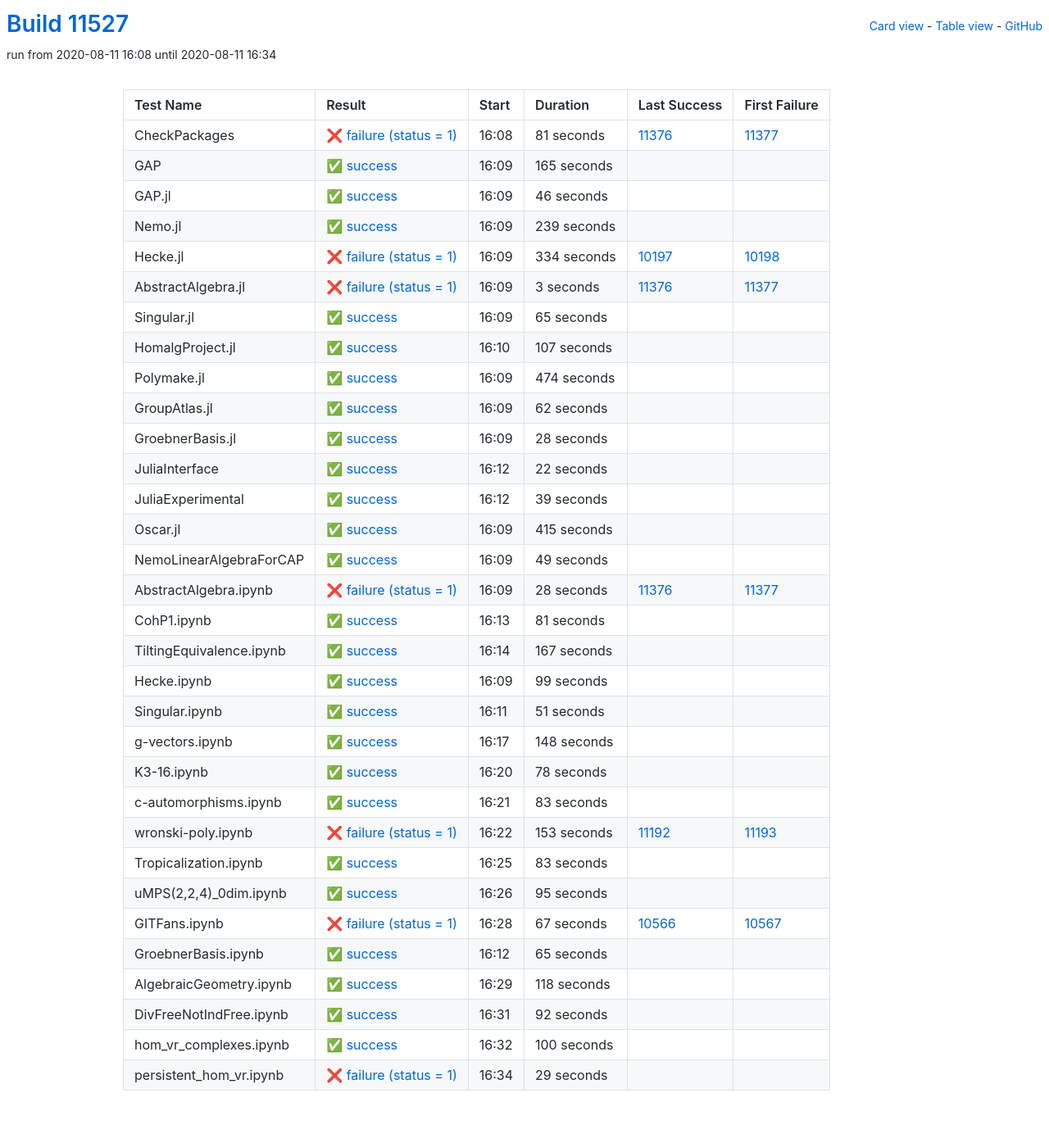
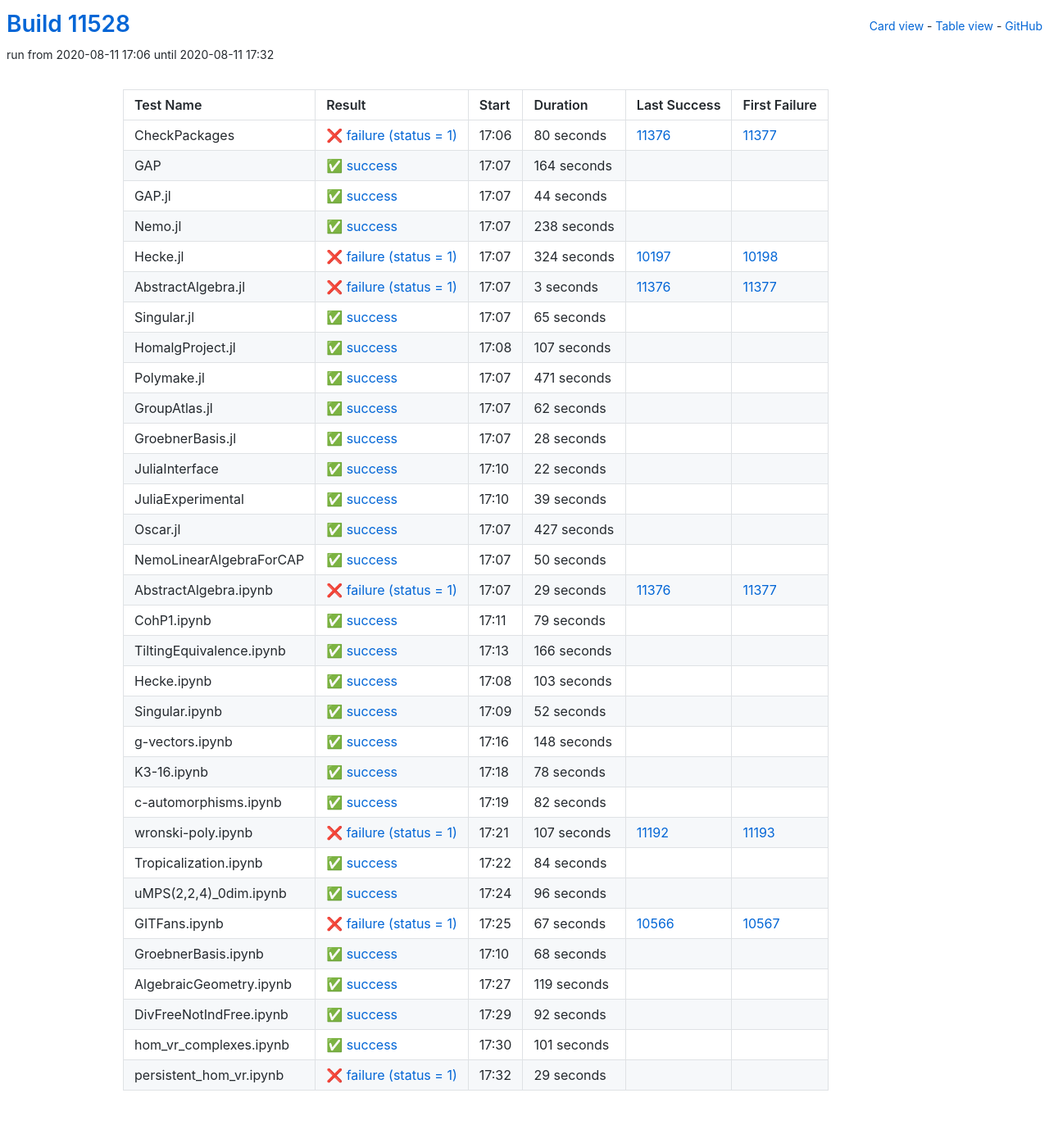
Before and after one commit to oscar-system/oscar-ci-status, a Jekyll site: the page built from table.html, in a window 1280 px wide. Shown: the whole page at 82% size. Built offline with Jekyll 4.4.1, drawn with Linux system fonts in a browser that asks for light colours.

Commit message:
Build #11528

```diff
--- a/_data/ci.yml
+++ b/_data/ci.yml
@@ -1,6 +1,6 @@
 ---
-build: 11527
-build_url: https://oscarci.mathematik.uni-kl.de/job/oscar/11527/
+build: 11528
+build_url: https://oscarci.mathematik.uni-kl.de/job/oscar/11528/
 job: oscar
 organization: oscar-system
 repo: oscar-ci-status
@@ -8,68 +8,68 @@
 tests:
 - name: CheckPackages
   id: checkpackages
-  log: https://oscarci.mathematik.uni-kl.de/job/oscar/11527/artifact/logs/build-11527/CheckPackages.log
-  start: 2020-08-11 16:08
+  log: https://oscarci.mathematik.uni-kl.de/job/oscar/11528/artifact/logs/build-11528/CheckPackages.log
+  start: 2020-08-11 17:06
   success: false
   exitcode: 1
   status: failure
-  duration: 81
+  duration: 80
   last_success: 11376
   last_success_url: https://oscarci.mathematik.uni-kl.de/job/oscar/11376/
   first_failure: 11377
   first_failure_url: https://oscarci.mathematik.uni-kl.de/job/oscar/11377/
 - name: GAP
   id: gap
-  log: https://oscarci.mathematik.uni-kl.de/job/oscar/11527/artifact/logs/build-11527/GAP.log
-  start: 2020-08-11 16:09
+  log: https://oscarci.mathematik.uni-kl.de/job/oscar/11528/artifact/logs/build-11528/GAP.log
+  start: 2020-08-11 17:07
   success: true
   exitcode: 0
   status: success
-  duration: 165
+  duration: 164
   last_success: false
   last_success_url:
   first_failure: false
   first_failure_url:
 - name: GAP.jl
   id: gap-jl
-  log: https://oscarci.mathematik.uni-kl.de/job/oscar/11527/artifact/logs/build-11527/GAP.jl.log
-  start: 2020-08-11 16:09
+  log: https://oscarci.mathematik.uni-kl.de/job/oscar/11528/artifact/logs/build-11528/GAP.jl.log
+  start: 2020-08-11 17:07
   success: true
   exitcode: 0
   status: success
-  duration: 46
+  duration: 44
   last_success: false
   last_success_url:
   first_failure: false
   first_failure_url:
 - name: Nemo.jl
   id: nemo-jl
-  log: https://oscarci.mathematik.uni-kl.de/job/oscar/11527/artifact/logs/build-11527/Nemo.jl.log
-  start: 2020-08-11 16:09
+  log: https://oscarci.mathematik.uni-kl.de/job/oscar/11528/artifact/logs/build-11528/Nemo.jl.log
+  start: 2020-08-11 17:07
   success: true
   exitcode: 0
   status: success
-  duration: 239
+  duration: 238
   last_success: false
   last_success_url:
   first_failure: false
   first_failure_url:
 - name: Hecke.jl
   id: hecke-jl
-  log: https://oscarci.mathematik.uni-kl.de/job/oscar/11527/artifact/logs/build-11527/Hecke.jl.log
-  start: 2020-08-11 16:09
+  log: https://oscarci.mathematik.uni-kl.de/job/oscar/11528/artifact/logs/build-11528/Hecke.jl.log
+  start: 2020-08-11 17:07
   success: false
   exitcode: 1
   status: failure
-  duration: 334
+  duration: 324
   last_success: 10197
   last_success_url: https://oscarci.mathematik.uni-kl.de/job/oscar/10197/
   first_failure: 10198
   first_failure_url: https://oscarci.mathematik.uni-kl.de/job/oscar/10198/
 - name: AbstractAlgebra.jl
   id: abstractalgebra-jl
-  log: https://oscarci.mathematik.uni-kl.de/job/oscar/11527/artifact/logs/build-11527/AbstractAlgebra.jl.log
-  start: 2020-08-11 16:09
+  log: https://oscarci.mathematik.uni-kl.de/job/oscar/11528/artifact/logs/build-11528/AbstractAlgebra.jl.log
+  start: 2020-08-11 17:07
   success: false
   exitcode: 1
   status: failure
@@ -80,8 +80,8 @@
   first_failure_url: https://oscarci.mathematik.uni-kl.de/job/oscar/11377/
 - name: Singular.jl
   id: singular-jl
-  log: https://oscarci.mathematik.uni-kl.de/job/oscar/11527/artifact/logs/build-11527/Singular.jl.log
-  start: 2020-08-11 16:09
+  log: https://oscarci.mathematik.uni-kl.de/job/oscar/11528/artifact/logs/build-11528/Singular.jl.log
+  start: 2020-08-11 17:07
   success: true
   exitcode: 0
   status: success
@@ -92,8 +92,8 @@
   first_failure_url:
 - name: HomalgProject.jl
   id: homalgproject-jl
-  log: https://oscarci.mathematik.uni-kl.de/job/oscar/11527/artifact/logs/build-11527/HomalgProject.jl.log
-  start: 2020-08-11 16:10
+  log: https://oscarci.mathematik.uni-kl.de/job/oscar/11528/artifact/logs/build-11528/HomalgProject.jl.log
+  start: 2020-08-11 17:08
   success: true
   exitcode: 0
   status: success
@@ -104,20 +104,20 @@
   first_failure_url:
 - name: Polymake.jl
   id: polymake-jl
-  log: https://oscarci.mathematik.uni-kl.de/job/oscar/11527/artifact/logs/build-11527/Polymake.jl.log
-  start: 2020-08-11 16:09
+  log: https://oscarci.mathematik.uni-kl.de/job/oscar/11528/artifact/logs/build-11528/Polymake.jl.log
+  start: 2020-08-11 17:07
   success: true
   exitcode: 0
   status: success
-  duration: 474
+  duration: 471
   last_success: false
   last_success_url:
   first_failure: false
   first_failure_url:
 - name: GroupAtlas.jl
   id: groupatlas-jl
-  log: https://oscarci.mathematik.uni-kl.de/job/oscar/11527/artifact/logs/build-11527/GroupAtlas.jl.log
-  start: 2020-08-11 16:09
+  log: https://oscarci.mathematik.uni-kl.de/job/oscar/11528/artifact/logs/build-11528/GroupAtlas.jl.log
+  start: 2020-08-11 17:07
   success: true
   exitcode: 0
   status: success
@@ -128,8 +128,8 @@
   first_failure_url:
 - name: GroebnerBasis.jl
   id: groebnerbasis-jl
-  log: https://oscarci.mathematik.uni-kl.de/job/oscar/11527/artifact/logs/build-11527/GroebnerBasis.jl.log
-  start: 2020-08-11 16:09
+  log: https://oscarci.mathematik.uni-kl.de/job/oscar/11528/artifact/logs/build-11528/GroebnerBasis.jl.log
+  start: 2020-08-11 17:07
   success: true
   exitcode: 0
   status: success
@@ -140,8 +140,8 @@
   first_failure_url:
 - name: JuliaInterface
   id: juliainterface
-  log: https://oscarci.mathematik.uni-kl.de/job/oscar/11527/artifact/logs/build-11527/JuliaInterface.log
-  start: 2020-08-11 16:12
+  log: https://oscarci.mathematik.uni-kl.de/job/oscar/11528/artifact/logs/build-11528/JuliaInterface.log
+  start: 2020-08-11 17:10
   success: true
   exitcode: 0
   status: success
@@ -152,8 +152,8 @@
   first_failure_url:
 - name: JuliaExperimental
   id: juliaexperimental
-  log: https://oscarci.mathematik.uni-kl.de/job/oscar/11527/artifact/logs/build-11527/JuliaExperimental.log
-  start: 2020-08-11 16:12
+  log: https://oscarci.mathematik.uni-kl.de/job/oscar/11528/artifact/logs/build-11528/JuliaExperimental.log
+  start: 2020-08-11 17:10
   success: true
   exitcode: 0
   status: success
@@ -164,92 +164,92 @@
   first_failure_url:
 - name: Oscar.jl
   id: oscar-jl
-  log: https://oscarci.mathematik.uni-kl.de/job/oscar/11527/artifact/logs/build-11527/Oscar.jl.log
-  start: 2020-08-11 16:09
+  log: https://oscarci.mathematik.uni-kl.de/job/oscar/11528/artifact/logs/build-11528/Oscar.jl.log
+  start: 2020-08-11 17:07
   success: true
   exitcode: 0
   status: success
-  duration: 415
+  duration: 427
   last_success: false
   last_success_url:
   first_failure: false
   first_failure_url:
 - name: NemoLinearAlgebraForCAP
   id: nemolinearalgebraforcap
-  log: https://oscarci.mathematik.uni-kl.de/job/oscar/11527/artifact/logs/build-11527/NemoLinearAlgebraForCAP.log
-  start: 2020-08-11 16:09
+  log: https://oscarci.mathematik.uni-kl.de/job/oscar/11528/artifact/logs/build-11528/NemoLinearAlgebraForCAP.log
+  start: 2020-08-11 17:07
   success: true
   exitcode: 0
   status: success
-  duration: 49
+  duration: 50
   last_success: false
   last_success_url:
   first_failure: false
   first_failure_url:
 - name: AbstractAlgebra.ipynb
   id: abstractalgebra-ipynb
-  log: https://oscarci.mathematik.uni-kl.de/job/oscar/11527/artifact/logs/build-11527/AbstractAlgebra.ipynb.log
-  start: 2020-08-11 16:09
+  log: https://oscarci.mathematik.uni-kl.de/job/oscar/11528/artifact/logs/build-11528/AbstractAlgebra.ipynb.log
+  start: 2020-08-11 17:07
   success: false
   exitcode: 1
   status: failure
-  duration: 28
+  duration: 29
   last_success: 11376
   last_success_url: https://oscarci.mathematik.uni-kl.de/job/oscar/11376/
   first_failure: 11377
   first_failure_url: https://oscarci.mathematik.uni-kl.de/job/oscar/11377/
 - name: CohP1.ipynb
   id: cohp1-ipynb
-  log: https://oscarci.mathematik.uni-kl.de/job/oscar/11527/artifact/logs/build-11527/CohP1.ipynb.log
-  start: 2020-08-11 16:13
+  log: https://oscarci.mathematik.uni-kl.de/job/oscar/11528/artifact/logs/build-11528/CohP1.ipynb.log
+  start: 2020-08-11 17:11
   success: true
   exitcode: 0
   status: success
-  duration: 81
+  duration: 79
   last_success: false
   last_success_url:
   first_failure: false
   first_failure_url:
 - name: TiltingEquivalence.ipynb
   id: tiltingequivalence-ipynb
-  log: https://oscarci.mathematik.uni-kl.de/job/oscar/11527/artifact/logs/build-11527/TiltingEquivalence.ipynb.log
-  start: 2020-08-11 16:14
+  log: https://oscarci.mathematik.uni-kl.de/job/oscar/11528/artifact/logs/build-11528/TiltingEquivalence.ipynb.log
+  start: 2020-08-11 17:13
   success: true
   exitcode: 0
   status: success
-  duration: 167
+  duration: 166
   last_success: false
   last_success_url:
   first_failure: false
   first_failure_url:
 - name: Hecke.ipynb
   id: hecke-ipynb
-  log: https://oscarci.mathematik.uni-kl.de/job/oscar/11527/artifact/logs/build-11527/Hecke.ipynb.log
-  start: 2020-08-11 16:09
+  log: https://oscarci.mathematik.uni-kl.de/job/oscar/11528/artifact/logs/build-11528/Hecke.ipynb.log
+  start: 2020-08-11 17:08
   success: true
   exitcode: 0
   status: success
-  duration: 99
+  duration: 103
   last_success: false
   last_success_url:
   first_failure: false
   first_failure_url:
 - name: Singular.ipynb
   id: singular-ipynb
-  log: https://oscarci.mathematik.uni-kl.de/job/oscar/11527/artifact/logs/build-11527/Singular.ipynb.log
-  start: 2020-08-11 16:11
+  log: https://oscarci.mathematik.uni-kl.de/job/oscar/11528/artifact/logs/build-11528/Singular.ipynb.log
+  start: 2020-08-11 17:09
   success: true
   exitcode: 0
   status: success
-  duration: 51
+  duration: 52
   last_success: false
   last_success_url:
   first_failure: false
   first_failure_url:
 - name: g-vectors.ipynb
   id: g-vectors-ipynb
-  log: https://oscarci.mathematik.uni-kl.de/job/oscar/11527/artifact/logs/build-11527/g-vectors.ipynb.log
-  start: 2020-08-11 16:17
+  log: https://oscarci.mathematik.uni-kl.de/job/oscar/11528/artifact/logs/build-11528/g-vectors.ipynb.log
+  start: 2020-08-11 17:16
   success: true
   exitcode: 0
   status: success
@@ -260,8 +260,8 @@
   first_failure_url:
 - name: K3-16.ipynb
   id: k3-16-ipynb
-  log: https://oscarci.mathematik.uni-kl.de/job/oscar/11527/artifact/logs/build-11527/K3-16.ipynb.log
-  start: 2020-08-11 16:20
+  log: https://oscarci.mathematik.uni-kl.de/job/oscar/11528/artifact/logs/build-11528/K3-16.ipynb.log
+  start: 2020-08-11 17:18
   success: true
   exitcode: 0
   status: success
@@ -272,56 +272,56 @@
   first_failure_url:
 - name: c-automorphisms.ipynb
   id: c-automorphisms-ipynb
-  log: https://oscarci.mathematik.uni-kl.de/job/oscar/11527/artifact/logs/build-11527/c-automorphisms.ipynb.log
-  start: 2020-08-11 16:21
+  log: https://oscarci.mathematik.uni-kl.de/job/oscar/11528/artifact/logs/build-11528/c-automorphisms.ipynb.log
+  start: 2020-08-11 17:19
   success: true
   exitcode: 0
   status: success
-  duration: 83
+  duration: 82
   last_success: false
   last_success_url:
   first_failure: false
   first_failure_url:
 - name: wronski-poly.ipynb
   id: wronski-poly-ipynb
-  log: https://oscarci.mathematik.uni-kl.de/job/oscar/11527/artifact/logs/build-11527/wronski-poly.ipynb.log
-  start: 2020-08-11 16:22
+  log: https://oscarci.mathematik.uni-kl.de/job/oscar/11528/artifact/logs/build-11528/wronski-poly.ipynb.log
+  start: 2020-08-11 17:21
   success: false
   exitcode: 1
   status: failure
-  duration: 153
+  duration: 107
   last_success: 11192
   last_success_url: https://oscarci.mathematik.uni-kl.de/job/oscar/11192/
   first_failure: 11193
   first_failure_url: https://oscarci.mathematik.uni-kl.de/job/oscar/11193/
 - name: Tropicalization.ipynb
   id: tropicalization-ipynb
-  log: https://oscarci.mathematik.uni-kl.de/job/oscar/11527/artifact/logs/build-11527/Tropicalization.ipynb.log
-  start: 2020-08-11 16:25
+  log: https://oscarci.mathematik.uni-kl.de/job/oscar/11528/artifact/logs/build-11528/Tropicalization.ipynb.log
+  start: 2020-08-11 17:22
   success: true
   exitcode: 0
   status: success
-  duration: 83
+  duration: 84
   last_success: false
   last_success_url:
   first_failure: false
   first_failure_url:
 - name: uMPS(2,2,4)_0dim.ipynb
   id: umps-2-2-4-0dim-ipynb
-  log: https://oscarci.mathematik.uni-kl.de/job/oscar/11527/artifact/logs/build-11527/uMPS-2-2-4-_0dim.ipynb.log
-  start: 2020-08-11 16:26
+  log: https://oscarci.mathematik.uni-kl.de/job/oscar/11528/artifact/logs/build-11528/uMPS-2-2-4-_0dim.ipynb.log
+  start: 2020-08-11 17:24
   success: true
   exitcode: 0
   status: success
-  duration: 95
+  duration: 96
   last_success: false
   last_success_url:
   first_failure: false
   first_failure_url:
 - name: GITFans.ipynb
   id: gitfans-ipynb
-  log: https://oscarci.mathematik.uni-kl.de/job/oscar/11527/artifact/logs/build-11527/GITFans.ipynb.log
-  start: 2020-08-11 16:28
+  log: https://oscarci.mathematik.uni-kl.de/job/oscar/11528/artifact/logs/build-11528/GITFans.ipynb.log
+  start: 2020-08-11 17:25
   success: false
   exitcode: 1
   status: failure
@@ -332,32 +332,32 @@
   first_failure_url: https://oscarci.mathematik.uni-kl.de/job/oscar/10567/
 - name: GroebnerBasis.ipynb
   id: groebnerbasis-ipynb
-  log: https://oscarci.mathematik.uni-kl.de/job/oscar/11527/artifact/logs/build-11527/GroebnerBasis.ipynb.log
-  start: 2020-08-11 16:12
+  log: https://oscarci.mathematik.uni-kl.de/job/oscar/11528/artifact/logs/build-11528/GroebnerBasis.ipynb.log
+  start: 2020-08-11 17:10
   success: true
   exitcode: 0
   status: success
-  duration: 65
+  duration: 68
   last_success: false
   last_success_url:
   first_failure: false
   first_failure_url:
 - name: AlgebraicGeometry.ipynb
   id: algebraicgeometry-ipynb
-  log: https://oscarci.mathematik.uni-kl.de/job/oscar/11527/artifact/logs/build-11527/AlgebraicGeometry.ipynb.log
-  start: 2020-08-11 16:29
+  log: https://oscarci.mathematik.uni-kl.de/job/oscar/11528/artifact/logs/build-11528/AlgebraicGeometry.ipynb.log
+  start: 2020-08-11 17:27
   success: true
   exitcode: 0
   status: success
-  duration: 118
+  duration: 119
   last_success: false
   last_success_url:
   first_failure: false
   first_failure_url:
 - name: DivFreeNotIndFree.ipynb
   id: divfreenotindfree-ipynb
-  log: https://oscarci.mathematik.uni-kl.de/job/oscar/11527/artifact/logs/build-11527/DivFreeNotIndFree.ipynb.log
-  start: 2020-08-11 16:31
+  log: https://oscarci.mathematik.uni-kl.de/job/oscar/11528/artifact/logs/build-11528/DivFreeNotIndFree.ipynb.log
+  start: 2020-08-11 17:29
   success: true
   exitcode: 0
   status: success
@@ -368,20 +368,20 @@
   first_failure_url:
 - name: hom_vr_complexes.ipynb
   id: hom-vr-complexes-ipynb
-  log: https://oscarci.mathematik.uni-kl.de/job/oscar/11527/artifact/logs/build-11527/hom_vr_complexes.ipynb.log
-  start: 2020-08-11 16:32
+  log: https://oscarci.mathematik.uni-kl.de/job/oscar/11528/artifact/logs/build-11528/hom_vr_complexes.ipynb.log
+  start: 2020-08-11 17:30
   success: true
   exitcode: 0
   status: success
-  duration: 100
+  duration: 101
   last_success: false
   last_success_url:
   first_failure: false
   first_failure_url:
 - name: persistent_hom_vr.ipynb
   id: persistent-hom-vr-ipynb
-  log: https://oscarci.mathematik.uni-kl.de/job/oscar/11527/artifact/logs/build-11527/persistent_hom_vr.ipynb.log
-  start: 2020-08-11 16:34
+  log: https://oscarci.mathematik.uni-kl.de/job/oscar/11528/artifact/logs/build-11528/persistent_hom_vr.ipynb.log
+  start: 2020-08-11 17:32
   success: false
   exitcode: 1
   status: failure
```
Also changed, not shown: README.md.
